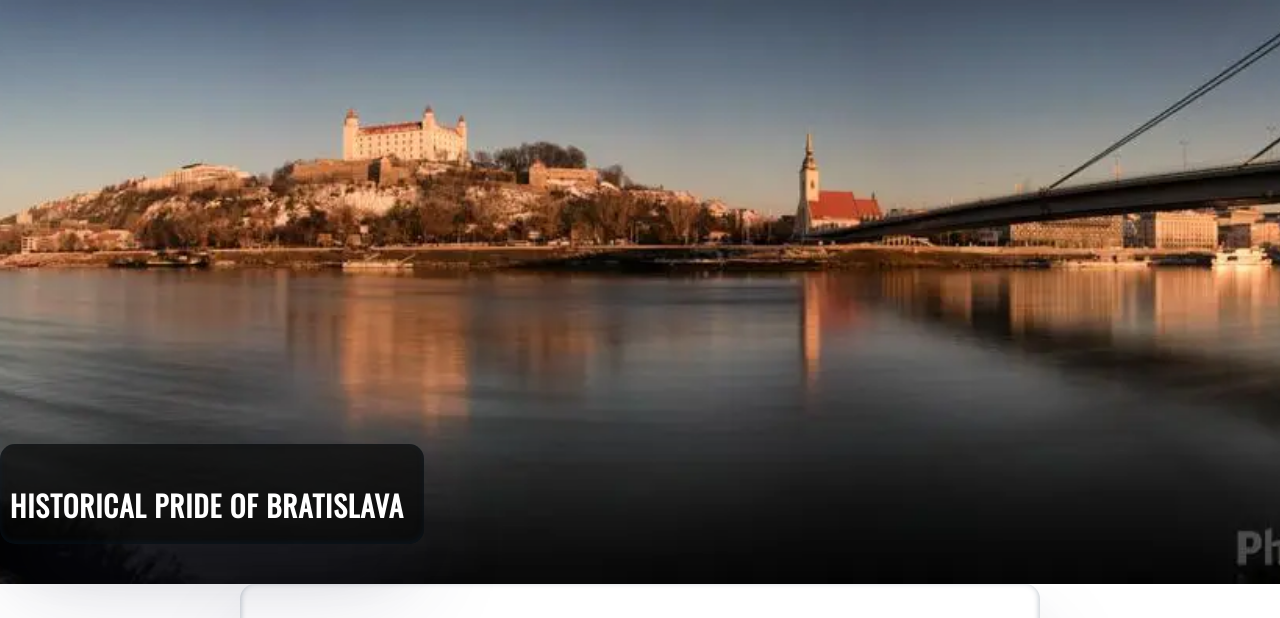
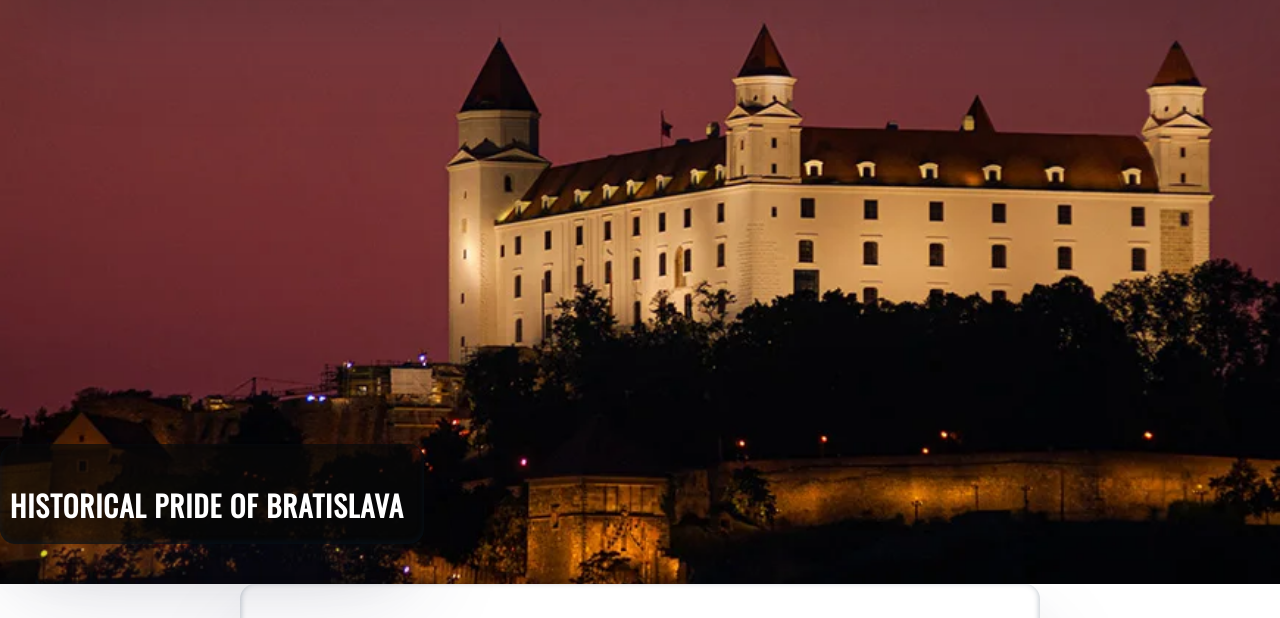
Before and after one commit to Code-Institute-Submissions/PeterSvk1-project1, a plain HTML site: page index.html in a window 1280 px wide. Shown: the part 86-704 px from the top of the page. Drawn offline with nearby package versions, Linux system fonts and the light colour scheme.

Commit message:
changed main pic

```diff
--- a/assets/css/style.css
+++ b/assets/css/style.css
@@ -122,8 +122,8 @@ main {
 #bratislavapic {
     text-align: center;
     height: 600px;
-    max-width: 100%;
-    background: url("../images/bratislavacastle.webp") no-repeat center center/cover;
+    width: 100%;
+    background: url("../images/mainpic.webp") no-repeat center center/cover;
     position: relative;
     margin-top: 70px;
 }
```
Also changed, not shown: assets/images/bratislavacastle.webp (deleted).
